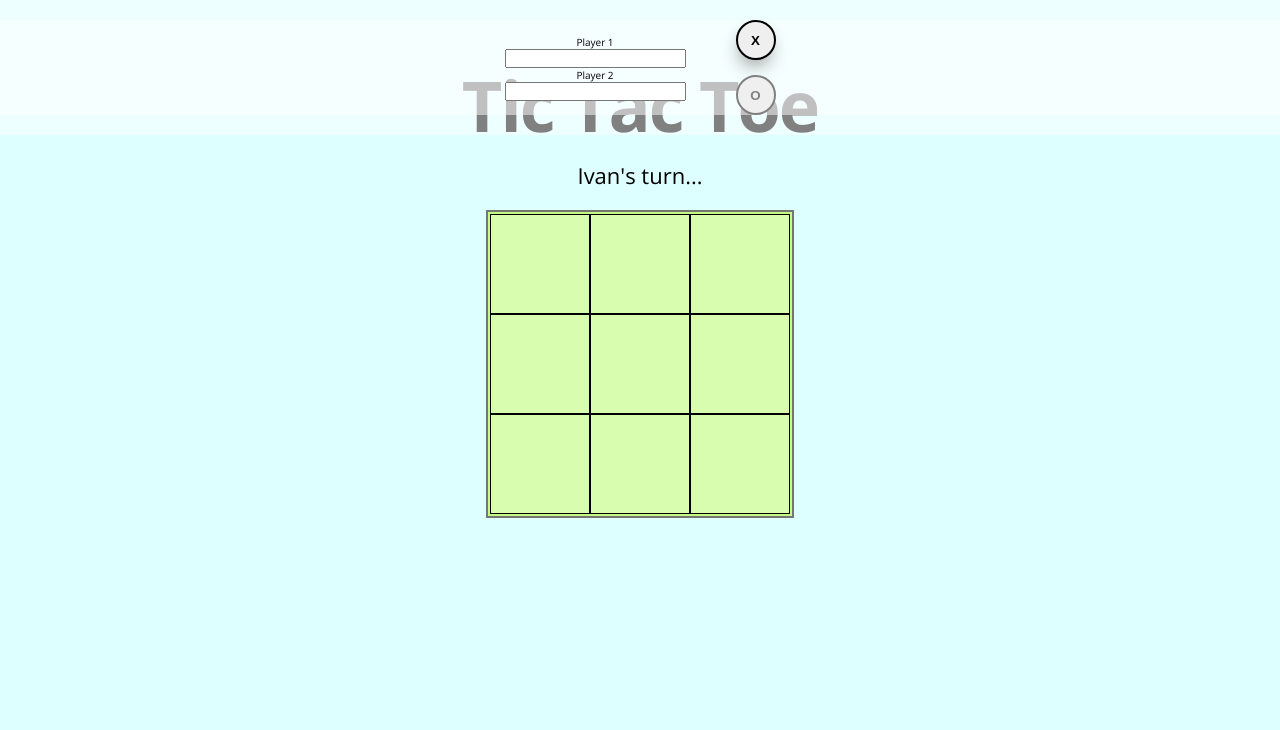
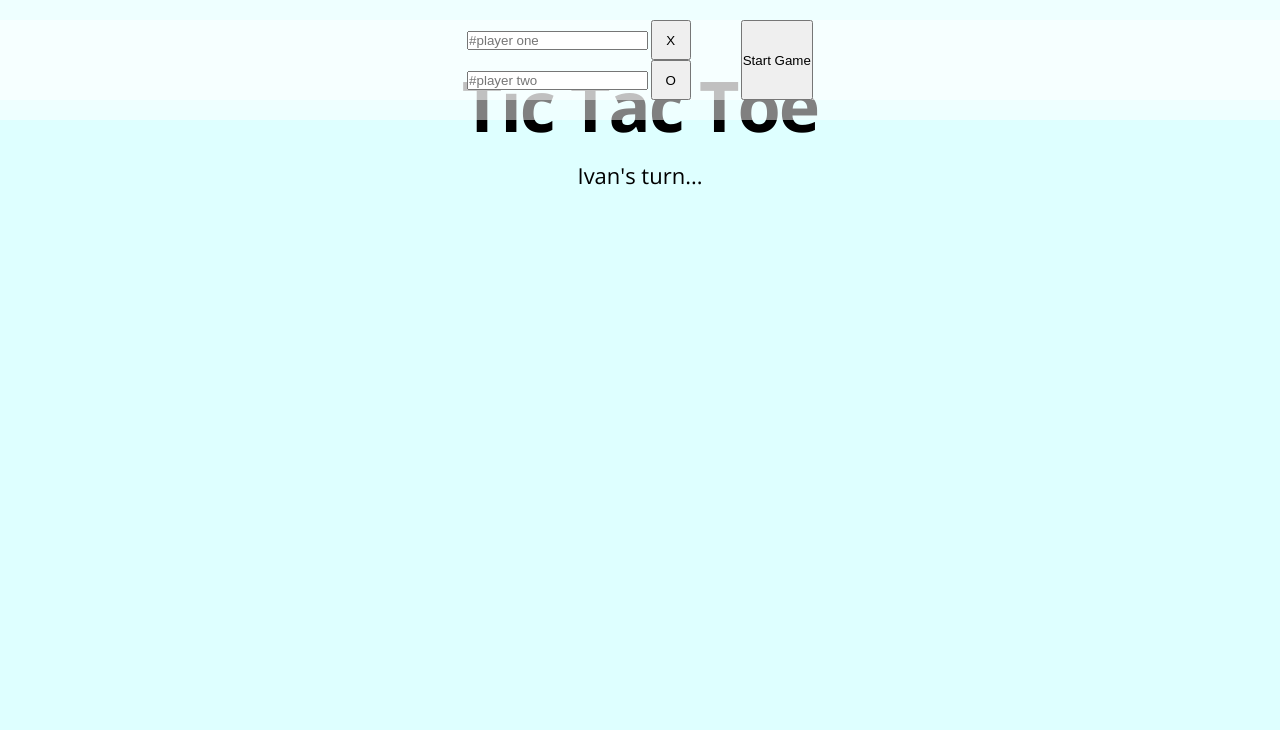
Before and after one commit to ivan-s-s/tic-tac-toe, a plain HTML site: page index.html in a window 1280 px wide. Shown: the top 730 px of the page. Drawn offline with nearby package versions, Linux system fonts and the light colour scheme.

Commit message:
Update html structure for start pop-up

```diff
--- a/index.html
+++ b/index.html
@@ -14,26 +14,33 @@
   <header>
     <div class="card">
       <div class="item player">
-        <div class="names-box">
-          <label for="playerOne">Player 1</label>
-          <input type="text" name="playerOne" id="playerOne">
-          <label for="playerTwo">Player 2</label>
-          <input type="text" name="playerTwo" id="playerTwo">
+
+        <div class="next-title-box">
+          <div class="names-box">
+            <div class="playerBox">
+              <input id="playerOne" type="text" name="playerOne" placeholder="#player one">
+              <button class="btn-pick player-one-token">X</button>
+            </div>
+            <div class="playerBox">
+              <input id="playerTwo" type="text" name="playerTwo" placeholder="#player two">
+              <button class="btn-pick player-two-token">O</button>
+            </div>
+          </div>
         </div>
-        <div class="picks-box">
-          <button class="btn btn-pick x-btn selected" onclick="changeToX()">X</button>
-          <button class="btn btn-pick o-btn not-selected" onclick="changeToO()">O</button>
-        </div>
+
+        <button class="start-btn">Start Game</button>
       </div>
     </div>
-    <div id="winnerPopUp" class="win hide"></div>
+    <div id="winnerPopUp" class="win hide">
+      <button class="start-btn">Start Game</button>
+    </div>
   </header>
 
   <main>
     <div class="title">Tic Tac Toe</div>
     <div class="board">
         <div class="turn"></div>
-        <div class="item game-board"></div>
+        <div class="item game-board hide"></div>
     </div>
   </main>
 
```
